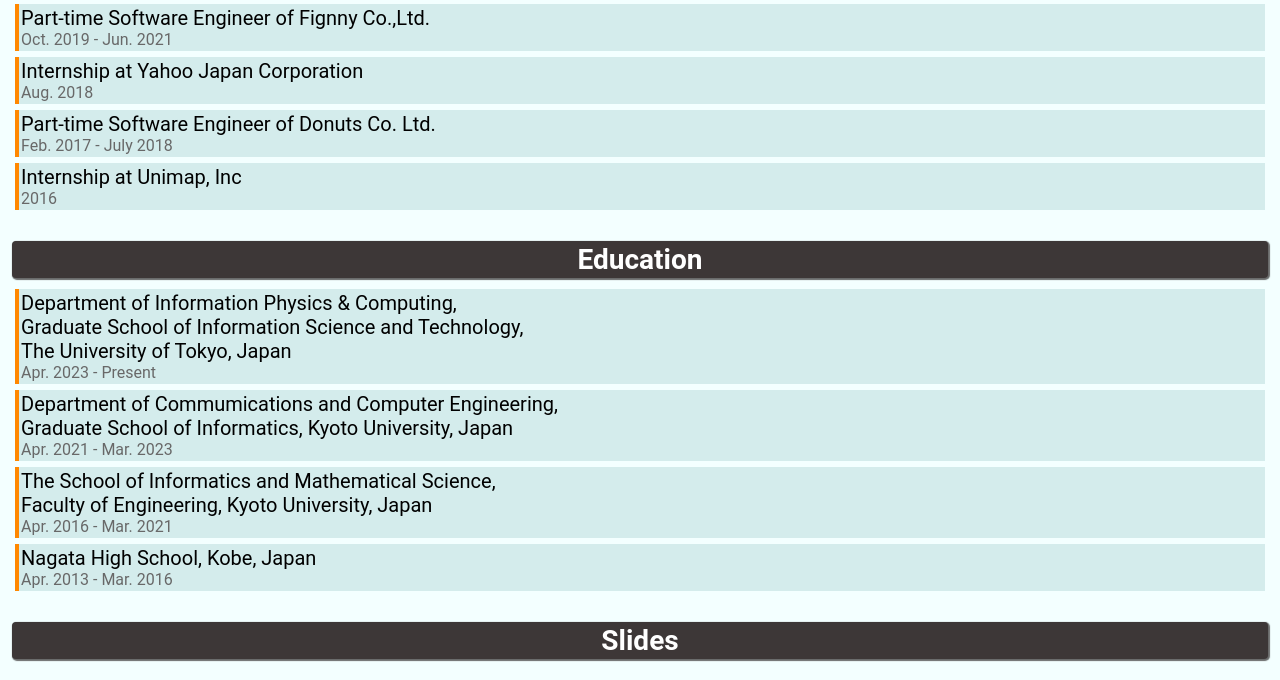
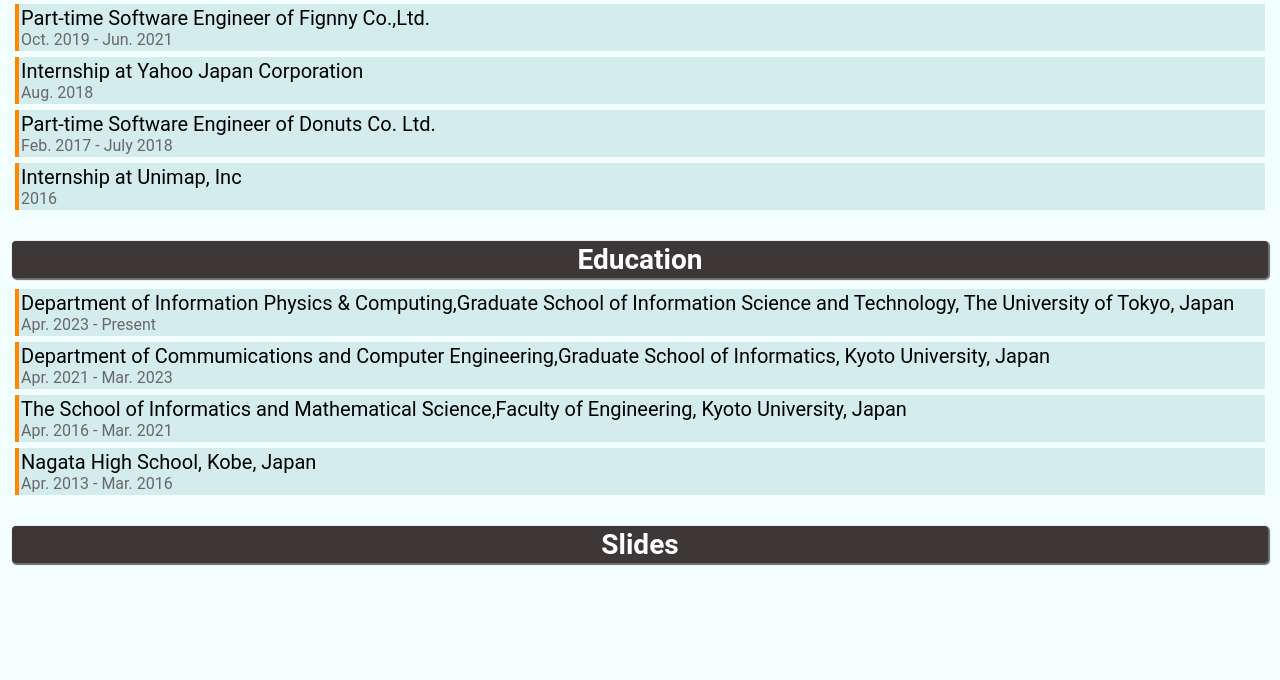
Before and after one commit to urashima0429/urashima0429.github.io, a plain HTML site: page index.html in a window 1280 px wide. Shown: the part 1407-2087 px from the top of the page. Drawn offline with Linux system fonts and the light colour scheme.

Commit message:
jfgorjaiogh

```diff
--- a/index.html
+++ b/index.html
@@ -174,15 +174,15 @@
 					<div class="content-heading">Education</div>
 					<ul class="item-container">
 						<li class="item">
-							<div class="detail">Department of Information Physics & Computing,<br>Graduate School of Information Science and Technology, <br>The University of Tokyo, Japan</div>
+							<div class="detail">Department of Information Physics & Computing,Graduate School of Information Science and Technology, The University of Tokyo, Japan</div>
 							<div class="period">Apr. 2023 - Present</div>
 						</li>
 						<li class="item">
-							<div class="detail">Department of Commumications and Computer Engineering,<br>Graduate School of Informatics, Kyoto University, Japan</div>
+							<div class="detail">Department of Commumications and Computer Engineering,Graduate School of Informatics, Kyoto University, Japan</div>
 							<div class="period">Apr. 2021 - Mar. 2023</div>
 						</li>
 						<li class="item">
-							<div class="detail">The School of Informatics and Mathematical Science,<br>Faculty of Engineering, Kyoto University, Japan</div>
+							<div class="detail">The School of Informatics and Mathematical Science,Faculty of Engineering, Kyoto University, Japan</div>
 							<div class="period">Apr. 2016 - Mar. 2021</div>
 						</li>
 						<li class="item">
```
